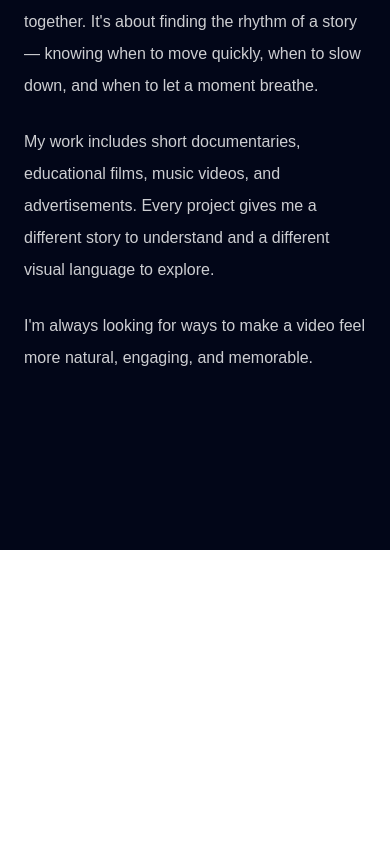
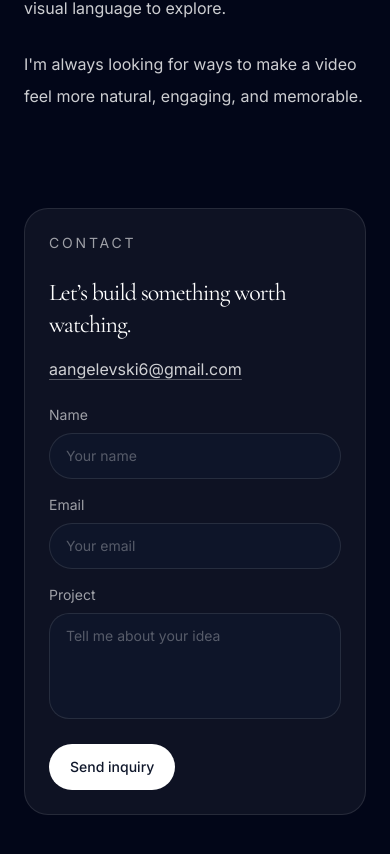
Before and after one commit to aleksandar-stotka/web-editor-video, a Nuxt app: page / in a window 390 px wide. Shown: the part 998-1852 px from the top of the page. Before the commit the page ends 1548 px from the top, so only its background shows below. Built offline with nearby package versions, Linux system fonts and the light colour scheme.

Commit message:
add-contact-form

```diff
--- a/assets/css/main.css
+++ b/assets/css/main.css
@@ -1,15 +1,23 @@
+@import url('https://fonts.googleapis.com/css2?family=Cormorant+Garamond:wght@400;500;600;700&family=Inter:wght@400;500;600;700&display=swap');
 @import "tailwindcss";
 
 :root {
   color-scheme: light;
+  --font-display: 'Cormorant Garamond', serif;
+  --font-body: 'Inter', sans-serif;
 }
 
 html, body {
   margin: 0;
   min-height: 100%;
-  font-family: Arial, sans-serif;
+  font-family: var(--font-body);
 }
 
 body {
   min-height: 100vh;
 }
+
+h1, h2, h3 {
+  font-family: var(--font-display);
+  letter-spacing: -0.04em;
+}
--- a/nuxt.config.ts
+++ b/nuxt.config.ts
@@ -1,11 +1,17 @@
 import tailwindcss from '@tailwindcss/vite'
 
-// https://nuxt.com/docs/api/configuration/nuxt-config
 export default defineNuxtConfig({
   compatibilityDate: '2025-07-15',
-  devtools: { enabled: true },
+
+  devtools: {
+    enabled: true,
+  },
+
   css: ['~/assets/css/main.css'],
+
   vite: {
-    plugins: [tailwindcss()],
+    plugins: [
+      tailwindcss(),
+    ],
   },
 })
--- a/pages/index.vue
+++ b/pages/index.vue
@@ -3,7 +3,21 @@
     <NavbarPage />
 
     <main class="mx-auto max-w-4xl px-6 pb-24 pt-20 sm:px-8 lg:px-12">
-      <section class="flex min-h-screen items-end pb-16">
+      <section class="mb-10">
+        <div class="video-frame-fade mx-auto w-full max-w-[1280px] overflow-hidden rounded-[22px] opacity-0 shadow-lg shadow-black/15">
+          <video
+            autoplay
+            loop
+            muted
+            playsinline
+            class="h-[240px] w-full object-cover sm:h-[320px] lg:h-[480px]"
+          >
+              <source src="/mition.mp4" type="video/mp4" />
+          </video>
+        </div>
+      </section>
+
+      <section class="flex min-h-[32vh] items-end pb-16">
         <div class="max-w-3xl">
           <p class="text-sm uppercase tracking-[0.18em] text-white/70">Editor / Visual Storyteller</p>
           <h1 class="mt-4 text-4xl font-light leading-[0.95] tracking-[-0.04em] text-white sm:text-5xl lg:text-6xl">
@@ -12,7 +26,7 @@
         </div>
       </section>
 
-      <section id="about" class="pb-20 pt-12">
+      <section id="about" class="pb-16 pt-12">
         <p class="text-base leading-8 text-white/80 sm:text-lg">
           Editing, for me, is more than cutting clips together. It's about finding the rhythm of a story — knowing when to move quickly, when to slow down, and when to let a moment breathe.
         </p>
@@ -25,10 +39,100 @@
           I'm always looking for ways to make a video feel more natural, engaging, and memorable.
         </p>
       </section>
+
+      <section id="contact" class="pb-10 pt-8">
+        <div class="rounded-[24px] border border-white/10 bg-white/5 p-6 sm:p-8">
+          <p class="text-sm uppercase tracking-[0.2em] text-white/60">Contact</p>
+
+          <div class="mt-6 flex flex-col gap-6 lg:flex-row lg:items-end lg:justify-between">
+            <div>
+              <h2 class="text-2xl font-light tracking-[-0.04em] text-white sm:text-3xl">
+                Let’s build something worth watching.
+              </h2>
+              <a
+                href="mailto:aangelevski6@gmail.com"
+                class="mt-4 inline-block text-base text-white/80 underline decoration-white/30 underline-offset-4 transition hover:text-white"
+              >
+                aangelevski6@gmail.com
+              </a>
+            </div>
+
+            <form class="w-full max-w-xl">
+              <div class="grid gap-4 sm:grid-cols-2">
+                <label class="block text-sm text-white/60 sm:col-span-1">
+                  <span class="mb-2 block">Name</span>
+                  <input
+                    type="text"
+                    placeholder="Your name"
+                    class="w-full rounded-full border border-white/10 bg-slate-900/80 px-4 py-3 text-white placeholder:text-white/30 focus:border-white/30 focus:outline-none"
+                  />
+                </label>
+
+                <label class="block text-sm text-white/60 sm:col-span-1">
+                  <span class="mb-2 block">Email</span>
+                  <input
+                    type="email"
+                    placeholder="Your email"
+                    class="w-full rounded-full border border-white/10 bg-slate-900/80 px-4 py-3 text-white placeholder:text-white/30 focus:border-white/30 focus:outline-none"
+                  />
+                </label>
+
+                <label class="block text-sm text-white/60 sm:col-span-2">
+                  <span class="mb-2 block">Project</span>
+                  <textarea
+                    rows="4"
+                    placeholder="Tell me about your idea"
+                    class="w-full resize-none rounded-[20px] border border-white/10 bg-slate-900/80 px-4 py-3 text-white placeholder:text-white/30 focus:border-white/30 focus:outline-none"
+                  />
+                </label>
+              </div>
+
+              <button
+                type="submit"
+                class="mt-5 inline-flex items-center justify-center rounded-full border border-white/15 bg-white px-5 py-3 text-sm font-medium text-slate-900 transition hover:bg-white/90"
+              >
+                Send inquiry
+              </button>
+            </form>
+          </div>
+        </div>
+      </section>
     </main>
   </div>
 </template>
 
 <script setup lang="ts">
+import { onMounted } from 'vue'
 import NavbarPage from './navbar/index.vue'
+
+onMounted(() => {
+  const frame = document.querySelector('.video-frame-fade') as HTMLElement | null
+  const video = document.querySelector('.video-fade') as HTMLVideoElement | null
+
+  if (!frame) return
+
+  setTimeout(() => {
+    frame.classList.add('show-video-frame')
+    if (video) video.classList.add('show-video')
+  }, 1000)
+})
 </script>
+
+<style scoped>
+:global(html) {
+  scroll-behavior: smooth;
+}
+
+.video-fade {
+  transition: opacity 1.5s ease-in-out;
+}
+
+.video-frame-fade {
+  transition: opacity 1.5s ease-in-out;
+}
+
+.show-video,
+.show-video-frame {
+  opacity: 1;
+}
+</style>
--- a/pages/navbar/index.vue
+++ b/pages/navbar/index.vue
@@ -7,9 +7,9 @@
       <NuxtLink to="/projects" class="rounded-full px-3 py-2 text-center text-[10px] font-semibold uppercase tracking-[0.18em] text-white transition hover:bg-white/10 hover:text-white sm:text-xs">
         Projects
       </NuxtLink>
-      <NuxtLink to="/contact" class="rounded-full px-3 py-2 text-center text-[10px] font-semibold uppercase tracking-[0.18em] text-white transition hover:bg-white/10 hover:text-white sm:text-xs">
+      <a href="#contact" class="rounded-full px-3 py-2 text-center text-[10px] font-semibold uppercase tracking-[0.18em] text-white transition hover:bg-white/10 hover:text-white sm:text-xs">
         Contact
-      </NuxtLink>
+      </a>
     </div>
   </nav>
 </template>
```
